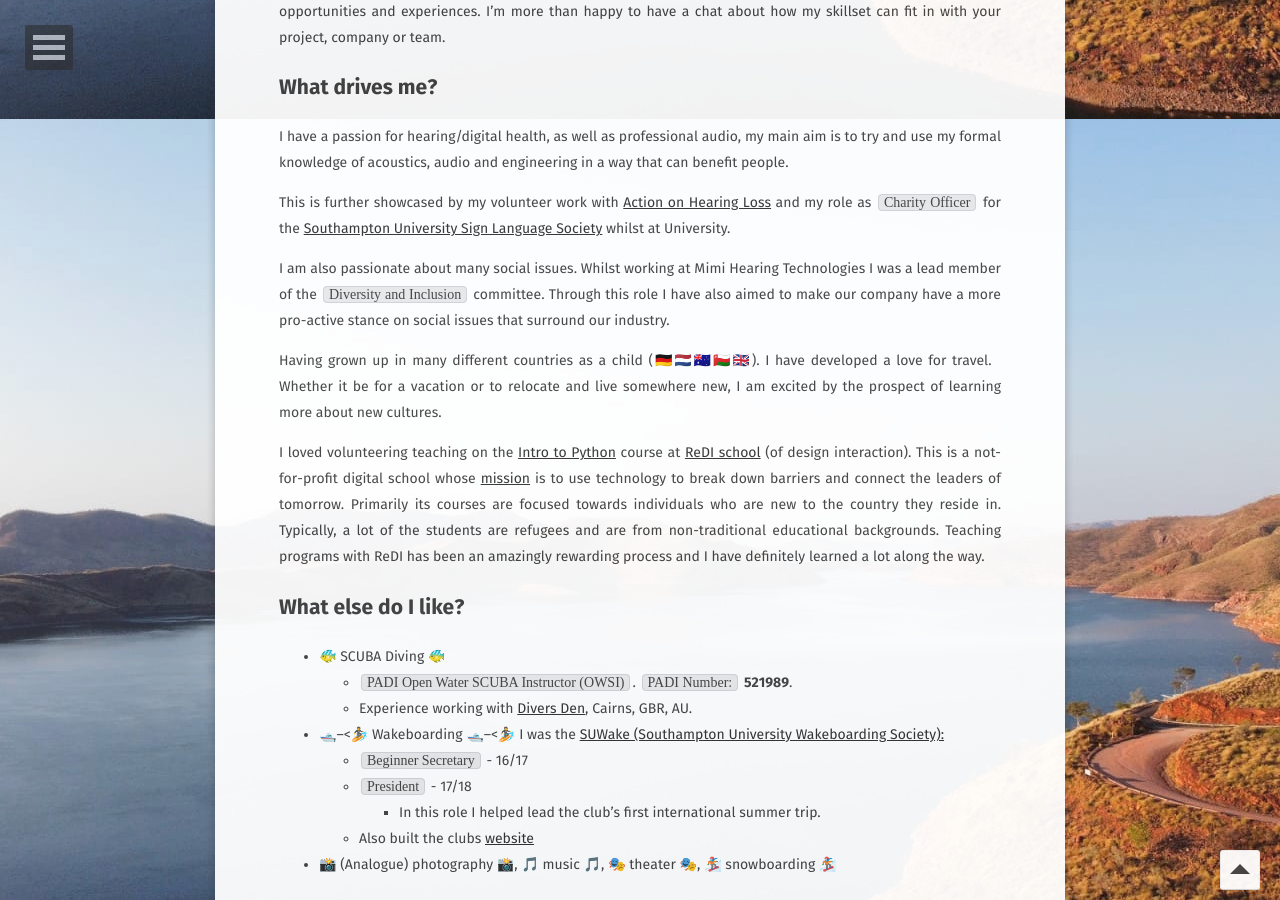
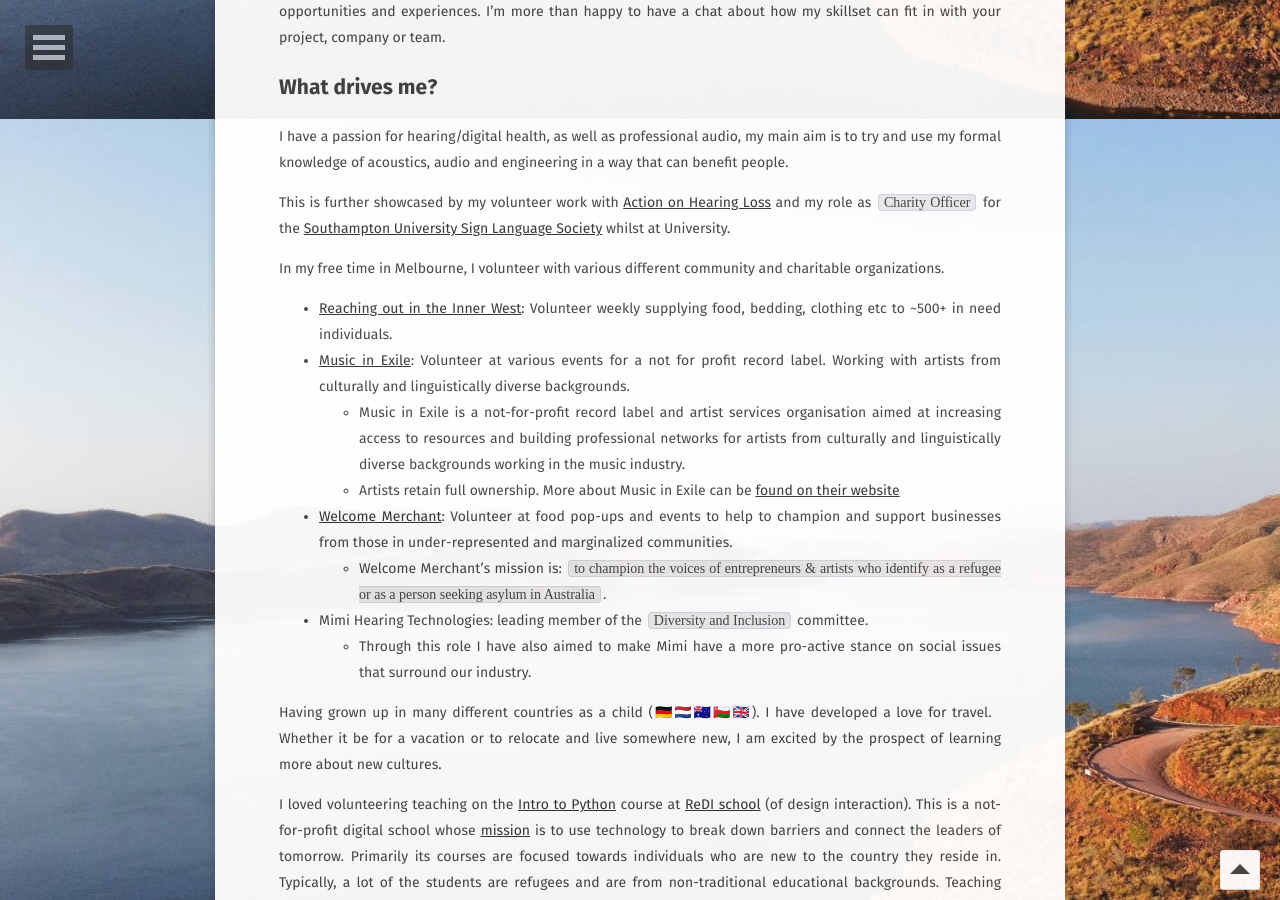
Before and after one commit to jordyjwilliams/jordyjwilliams.github.io, a Jekyll site: the page built from about/index.md, in a window 1280 px wide and 900 px high, scrolled down 781 px. Built offline with Jekyll 4.4.1, drawn with Linux system fonts in a browser that asks for light colours; some web fonts are replaced.

Commit message:
feat: add vollie work

```diff
--- a/about/index.md
+++ b/about/index.md
@@ -23,7 +23,18 @@ I have a passion for hearing/digital health, as well as professional audio, my m
 
 This is further showcased by my volunteer work with [Action on Hearing Loss](https://www.actiononhearingloss.org.uk/) and my role as `Charity Officer` for the [Southampton University Sign Language Society](https://www.facebook.com/sotonsignsoc/) whilst at University.
 
-I am also passionate about many social issues. Whilst working at Mimi Hearing Technologies I was a lead member of the `Diversity and Inclusion` committee. Through this role I have also aimed to make our company have a more pro-active stance on social issues that surround our industry.
+In my free time in Melbourne, I volunteer with various different community and charitable organizations.
+
+* [Reaching out in the Inner West](https://reachingoutintheinnerwestofmelbourne.com.au/): Volunteer weekly supplying food, bedding, clothing
+etc to ~500+ in need individuals.
+* [Music in Exile](https://musicinexile.com.au/): Volunteer at various events for a not for profit record label. Working
+with artists from culturally and linguistically diverse backgrounds.
+    * Music in Exile is a not-for-profit record label and artist services organisation aimed at increasing access to resources and building professional networks for artists from culturally and linguistically diverse backgrounds working in the music industry.
+    * Artists retain full ownership. More about Music in Exile can be [found on their website](https://musicinexile.com.au/)
+* [Welcome Merchant](https://welcomemerchant.com/): Volunteer at food pop-ups and events to help to champion and support businesses from those in under-represented and marginalized communities.
+    * Welcome Merchant's mission is: `to champion the voices of entrepreneurs & artists who identify as a refugee or as a person seeking asylum in Australia`.
+* Mimi Hearing Technologies: leading member of the `Diversity and Inclusion` committee.
+    * Through this role I have also aimed to make Mimi have a more pro-active stance on social issues that surround our industry.
 
 Having grown up in many different countries as a child (🇩🇪🇳🇱🇦🇺🇴🇲🇬🇧). I have developed a love for travel. Whether it be for a vacation or to relocate and live somewhere new, I am excited by the prospect of learning more about new cultures.
 
```
